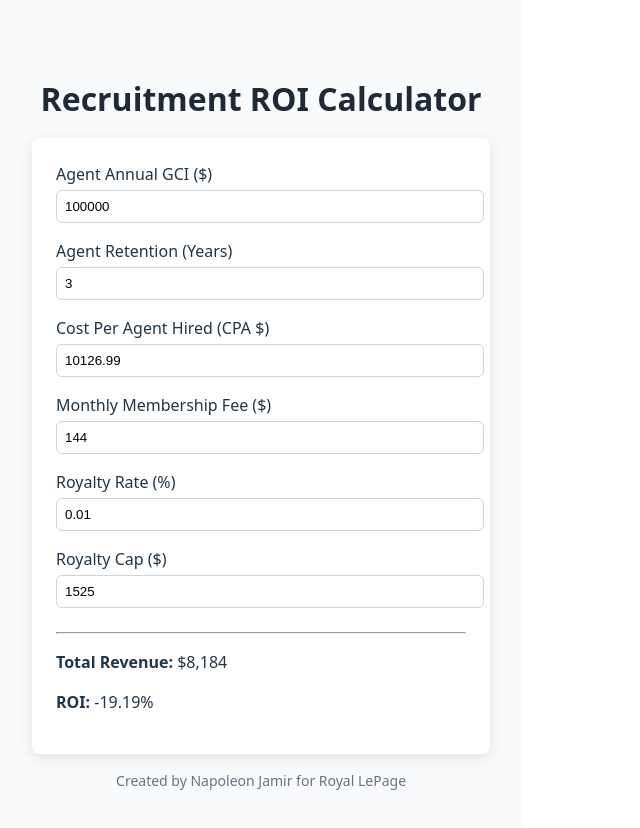
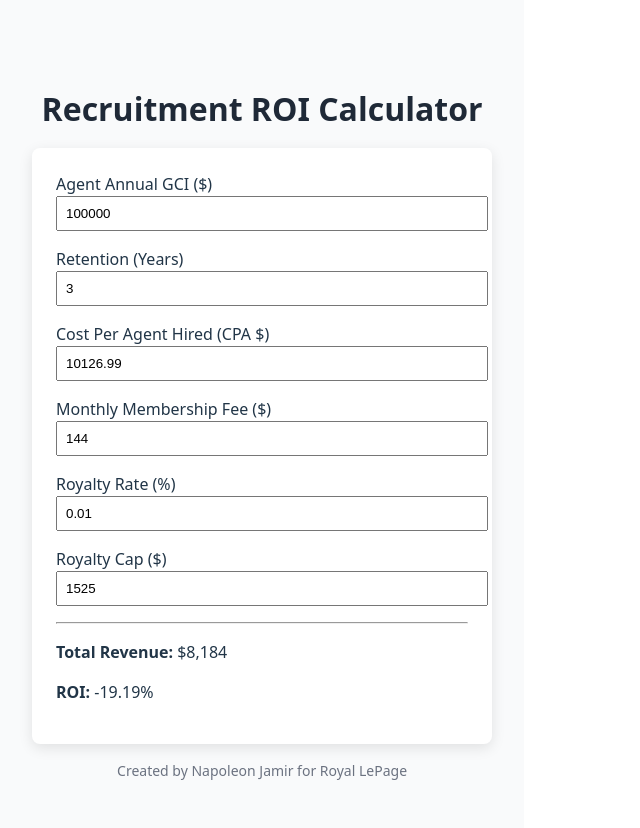
Before and after one commit to Napoleonrlp/recruitmentroi, a React (Vite) app: page / in a window 1280 px wide. Shown: the top 828 px of the page, without its empty margins (0-640 px from the left). Built offline with nearby package versions, Linux system fonts and the light colour scheme.

Commit message:
Update App.tsx

```diff
--- a/src/App.tsx
+++ b/src/App.tsx
@@ -1,12 +1,12 @@
-import { useState } from "react"
+import { useState } from 'react'
 
-export default function RecruitmentROICalculator() {
-  const [gci, setGCI] = useState(100000)
-  const [years, setYears] = useState(3)
-  const [cpa, setCPA] = useState(10126.99)
-  const [monthlyFee, setMonthlyFee] = useState(144)
-  const [royaltyRate, setRoyaltyRate] = useState(0.01)
-  const [royaltyCap, setRoyaltyCap] = useState(1525)
+function App() {
+  const [gci, setGCI] = useState<number>(100000)
+  const [years, setYears] = useState<number>(3)
+  const [cpa, setCPA] = useState<number>(10126.99)
+  const [monthlyFee, setMonthlyFee] = useState<number>(144)
+  const [royaltyRate, setRoyaltyRate] = useState<number>(0.01)
+  const [royaltyCap, setRoyaltyCap] = useState<number>(1525)
 
   const annualRoyalty = Math.min(gci * royaltyRate, royaltyCap)
   const annualRevenue = monthlyFee * 12 + annualRoyalty
@@ -20,31 +20,71 @@ export default function RecruitmentROICalculator() {
           Recruitment ROI Calculator
         </h1>
         <div style={{ background: "white", padding: "1.5rem", borderRadius: "0.5rem", boxShadow: "0 4px 14px rgba(0,0,0,0.1)", marginTop: "1rem" }}>
-          {[
-            ["Agent Annual GCI ($)", gci, setGCI],
-            ["Agent Retention (Years)", years, setYears],
-            ["Cost Per Agent Hired (CPA $)", cpa, setCPA],
-            ["Monthly Membership Fee ($)", monthlyFee, setMonthlyFee],
-            ["Royalty Rate (%)", royaltyRate, setRoyaltyRate],
-            ["Royalty Cap ($)", royaltyCap, setRoyaltyCap]
-          ].map(([label, value, setter], index) => (
-            <div key={index} style={{ marginBottom: "1rem" }}>
-              <label>{label}</label>
-              <input
-                type="number"
-                value={value}
-                onChange={(e) => setter(Number(e.target.value))}
-                style={{ width: "100%", padding: "0.5rem", borderRadius: "0.375rem", border: "1px solid #d1d5db", marginTop: "0.25rem" }}
-              />
-            </div>
-          ))}
+          <div style={{ marginBottom: "1rem" }}>
+            <label>Agent Annual GCI ($)</label>
+            <input
+              type="number"
+              value={gci}
+              onChange={(e) => setGCI(Number(e.target.value))}
+              style={{ width: "100%", padding: "0.5rem" }}
+            />
+          </div>
 
-          <hr style={{ marginTop: "1.5rem", marginBottom: "1rem" }} />
+          <div style={{ marginBottom: "1rem" }}>
+            <label>Retention (Years)</label>
+            <input
+              type="number"
+              value={years}
+              onChange={(e) => setYears(Number(e.target.value))}
+              style={{ width: "100%", padding: "0.5rem" }}
+            />
+          </div>
 
+          <div style={{ marginBottom: "1rem" }}>
+            <label>Cost Per Agent Hired (CPA $)</label>
+            <input
+              type="number"
+              value={cpa}
+              onChange={(e) => setCPA(Number(e.target.value))}
+              style={{ width: "100%", padding: "0.5rem" }}
+            />
+          </div>
+
+          <div style={{ marginBottom: "1rem" }}>
+            <label>Monthly Membership Fee ($)</label>
+            <input
+              type="number"
+              value={monthlyFee}
+              onChange={(e) => setMonthlyFee(Number(e.target.value))}
+              style={{ width: "100%", padding: "0.5rem" }}
+            />
+          </div>
+
+          <div style={{ marginBottom: "1rem" }}>
+            <label>Royalty Rate (%)</label>
+            <input
+              type="number"
+              step="0.001"
+              value={royaltyRate}
+              onChange={(e) => setRoyaltyRate(Number(e.target.value))}
+              style={{ width: "100%", padding: "0.5rem" }}
+            />
+          </div>
+
+          <div style={{ marginBottom: "1rem" }}>
+            <label>Royalty Cap ($)</label>
+            <input
+              type="number"
+              value={royaltyCap}
+              onChange={(e) => setRoyaltyCap(Number(e.target.value))}
+              style={{ width: "100%", padding: "0.5rem" }}
+            />
+          </div>
+
+          <hr style={{ margin: "1rem 0" }} />
           <p><strong>Total Revenue:</strong> ${totalRevenue.toLocaleString()}</p>
           <p><strong>ROI:</strong> {roi.toFixed(2)}%</p>
         </div>
-
         <p style={{ textAlign: "center", fontSize: "0.875rem", color: "#6b7280", marginTop: "1rem" }}>
           Created by Napoleon Jamir for Royal LePage
         </p>
@@ -52,3 +92,5 @@ export default function RecruitmentROICalculator() {
     </div>
   )
 }
+
+export default App
```
